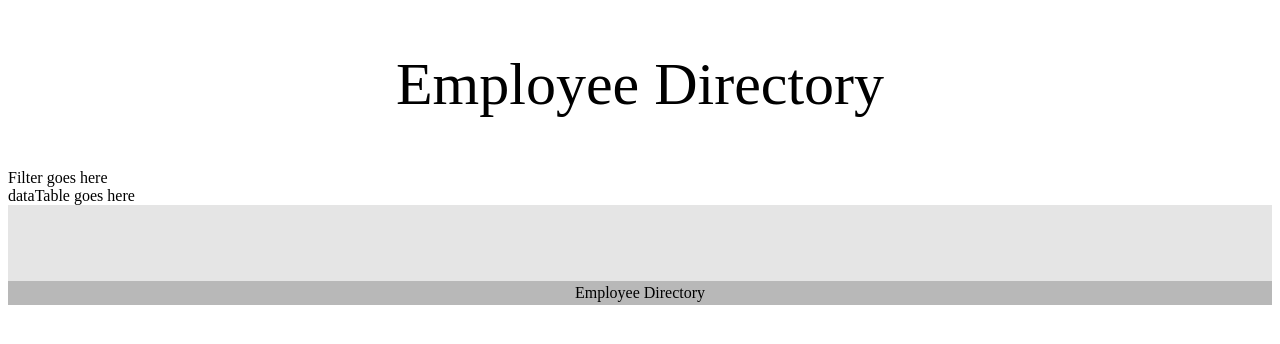
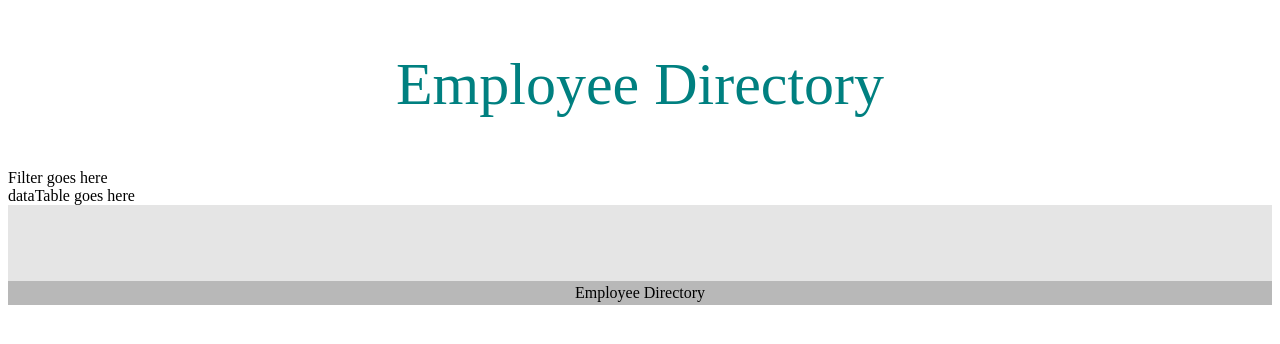
Before and after one commit to justpeachy8688/react-employee-directory, a React (Create React App) app: page / in a window 1280 px wide. Shown: the top 344 px of the page. Built offline with nearby package versions, Linux system fonts and the light colour scheme.

Commit message:
added table and filer components

```diff
--- a/package.json
+++ b/package.json
@@ -3,6 +3,7 @@
   "version": "0.1.0",
   "private": true,
   "dependencies": {
+    "@material-ui/core": "^4.11.4",
     "@testing-library/jest-dom": "^5.12.0",
     "@testing-library/react": "^11.2.6",
     "@testing-library/user-event": "^12.8.3",
--- a/public/index.html
+++ b/public/index.html
@@ -1,15 +1,14 @@
 <!DOCTYPE html>
 <html lang="en">
+
 <head>
   <meta charset="utf-8" />
   <link rel="icon" href="%PUBLIC_URL%/favicon.ico" />
   <meta name="viewport" content="width=device-width, initial-scale=1" />
   <meta name="theme-color" content="#000000" />
-    <meta
-      name="description"
-      content="Web site created using create-react-app"
-    />
+  <meta name="description" content="Web site created using create-react-app" />
   <link rel="apple-touch-icon" href="%PUBLIC_URL%/logo192.png" />
+  <link rel="stylesheet" href="https://fonts.googleapis.com/css?family=Roboto:300,400,500,700&display=swap" />
   <!--
       manifest.json provides metadata used when your web app is installed on a
       user's mobile device or desktop. See https://developers.google.com/web/fundamentals/web-app-manifest/
@@ -26,9 +25,11 @@
     -->
   <title>React App</title>
 </head>
+
 <body>
   <noscript>You need to enable JavaScript to run this app.</noscript>
   <div id="root"></div>
+  <DataGrid rows={rows} columns={columns} pageSize={5} checkboxSelection />
   <!--
       This HTML file is a template.
       If you open it directly in the browser, you will see an empty page.
@@ -40,4 +41,5 @@
       To create a production bundle, use `npm run build` or `yarn build`.
     -->
 </body>
+
 </html>
--- a/src/App.js
+++ b/src/App.js
@@ -2,6 +2,7 @@ import React from "react";
 // import './App.css';
 import Footer from "./components/Footer";
 import Navbar from "./components/Navbar"
+
 
 export default function App() {
   return (
--- a/src/components/Navbar/style.css
+++ b/src/components/Navbar/style.css
@@ -3,3 +3,7 @@
     font-size: 60px;
     font-weight: 500;
 }
+
+.navbar {
+    color: teal;
+}
```
Also changed, not shown: src/components/Table/index.js (added, +14 -0 lines), src/components/Filter/index.js (added), src/components/Filter/style.css (added), src/components/Table/style.css (added), 1 other file (tests, documents, lock files or other folders). Lines whose indentation alone changed are shown as unchanged.
